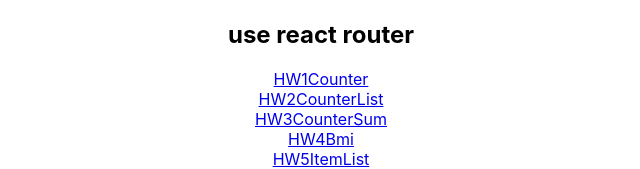
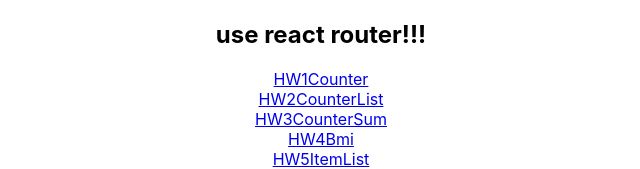
Before and after one commit to sasie59/react-homework, a React (Create React App) app: page / in a window 1280 px wide. Shown: the top 169 px of the page, without its empty margins (319-959 px from the left). Built offline with nearby package versions, Linux system fonts and the light colour scheme.

Commit message:
append !

```diff
--- a/src/HomePage.js
+++ b/src/HomePage.js
@@ -5,7 +5,7 @@ export default class HomePage extends Component {
   render() {
     return (
       <div>
-        <h2>use react router</h2>
+        <h2>use react router!!!</h2>
         <Link to='/HW1Counter'>HW1Counter</Link><br/>
         <Link to='/HW2CounterList'>HW2CounterList</Link><br/>
         <Link to='/HW3CounterSum'>HW3CounterSum</Link><br/>
```
Also changed, not shown: package.json (+7 -2 lines), 1 other file (tests, documents, lock files or other folders).
